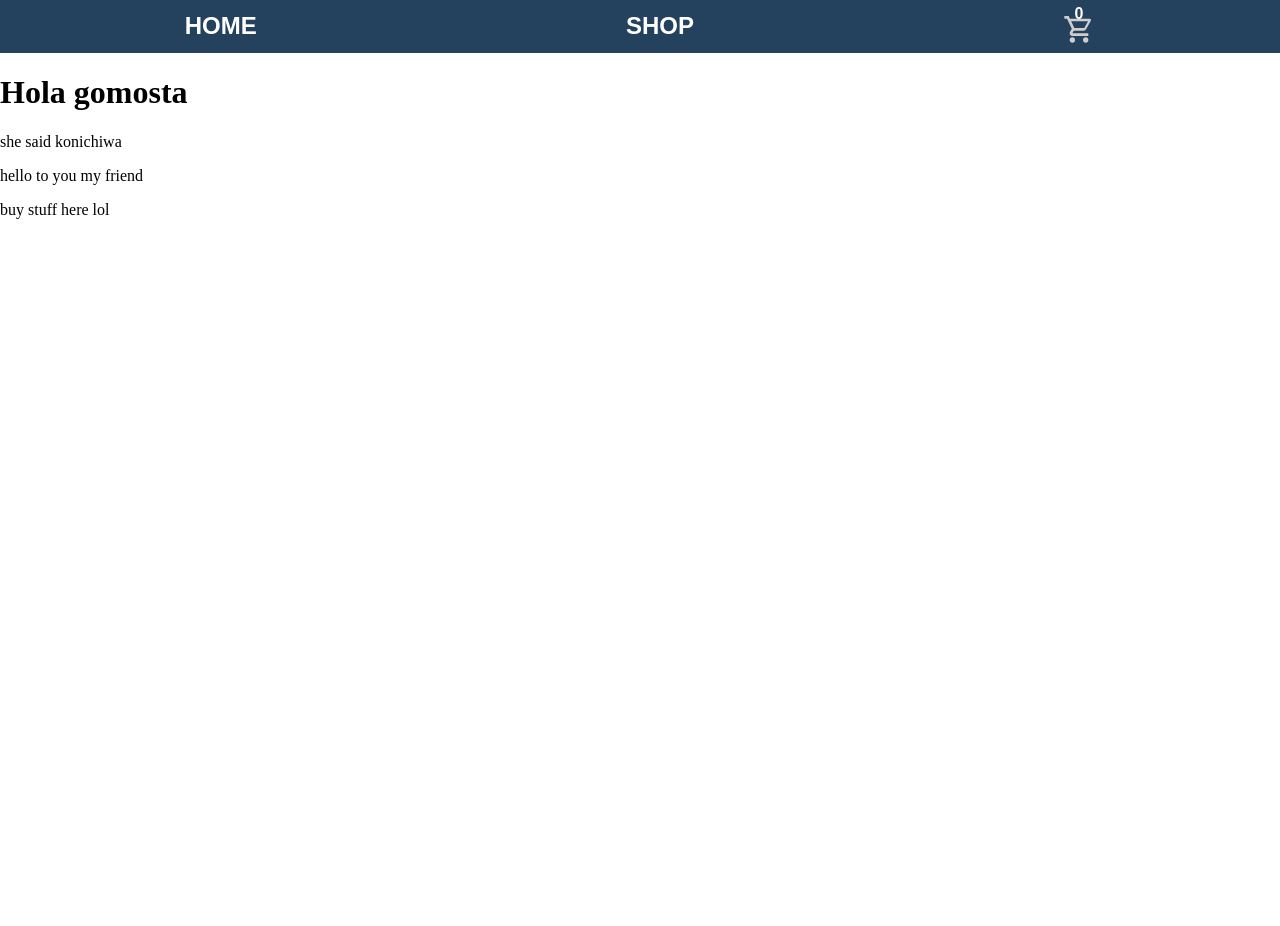
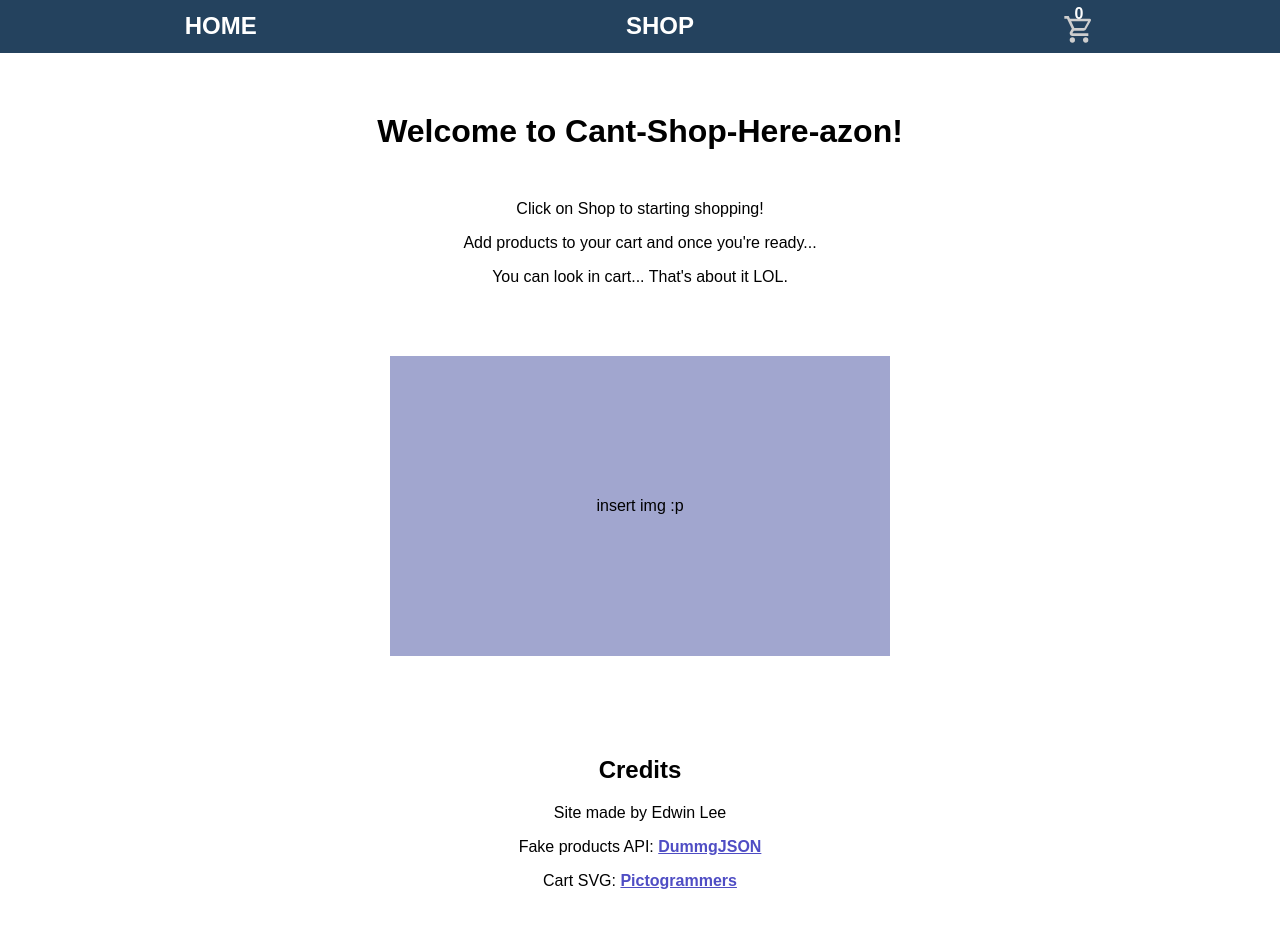
Before and after one commit to m-redw/shopping-cart, a React (Vite) app: page / in a window 1280 px wide. Before the commit the page ends 800 px from the top, so only its background shows below. Built offline with nearby package versions, Linux system fonts and the light colour scheme.

Commit message:
Edit content and style Homepage

```diff
--- a/src/Components/Home.jsx
+++ b/src/Components/Home.jsx
@@ -1,11 +1,30 @@
+import styles from "../Styles/Home.module.css";
+
 const Home = () => {
   return (
-    <>
-      <h1>Hola gomosta</h1>
-      <p>she said konichiwa</p>
-      <p>hello to you my friend</p>
-      <p>buy stuff here lol</p>
-    </>
+    <div className={styles.home}>
+      <div className={styles.welcomeSection}>
+        <h1>Welcome to Cant-Shop-Here-azon!</h1>
+        <p>Click on Shop to starting shopping!</p>
+        <p>Add products to your cart and once you're ready...</p>
+        <p>You can look in cart... That's about it LOL.</p>
+        <div className={styles.img}>insert img :p</div>
+      </div>
+
+      <div className={styles.creditsSection}>
+        <h2>Credits</h2>
+        <p>Site made by Edwin Lee</p>
+        <p>
+          Fake products API: <a href="https://dummyjson.com/">DummgJSON</a>
+        </p>
+        <p>
+          Cart SVG:{" "}
+          <a href="https://pictogrammers.com/library/mdi/icon/cart-outline/">
+            Pictogrammers
+          </a>
+        </p>
+      </div>
+    </div>
   );
 };
 
--- /dev/null
+++ b/src/Styles/Home.module.css
@@ -0,0 +1,40 @@
+h1,
+h2,
+p {
+  font-family: sans-serif;
+}
+
+.home {
+  padding: 20px;
+  text-align: center;
+}
+
+h1 {
+  margin: 0 0 50px;
+}
+
+/* just a placeholder div rn */
+.img {
+  background-color: #a1a6cf;
+  width: 500px;
+  height: 300px;
+  margin: 70px auto 0;
+  display: flex;
+  justify-content: center;
+  align-items: center;
+  font-family: sans-serif;
+}
+
+.home a {
+  color: #4f4dc4;
+  font-size: 16px;
+  text-decoration: underline;
+}
+
+.home a:visited {
+  color: #281a5c;
+}
+
+.welcomeSection {
+  margin: 40px 0 100px;
+}
```
